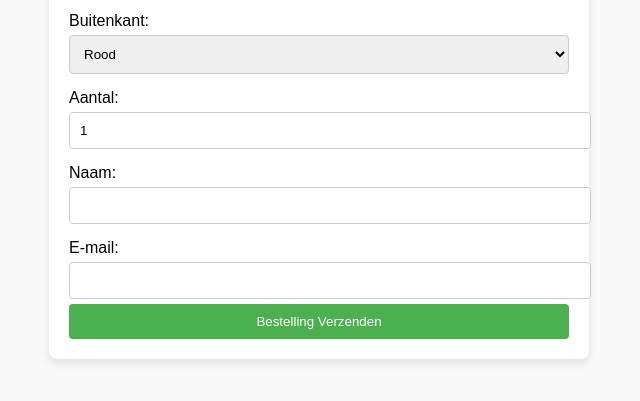
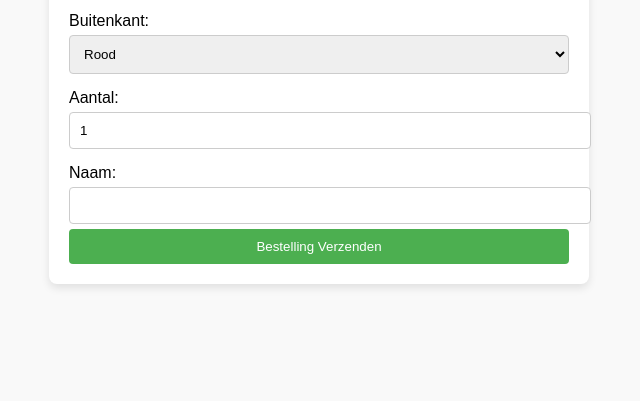
Before and after one commit to Egg-Sandwich/3dprint-orders, a plain HTML site: page index.html in a window 1280 px wide. Shown: the part 165-566 px from the top of the page, without its empty margins (321-961 px from the left). Drawn offline with Linux system fonts and the light colour scheme.

Commit message:
Update index.html

```diff
--- a/index.html
+++ b/index.html
@@ -70,9 +70,6 @@
             <label for="name">Naam:</label>
             <input type="text" id="name" name="name" required>
 
-            <label for="email">E-mail:</label>
-            <input type="email" id="email" name="email" required>
-
             <button type="submit">Bestelling Verzenden</button>
         </form>
     </div>
```
